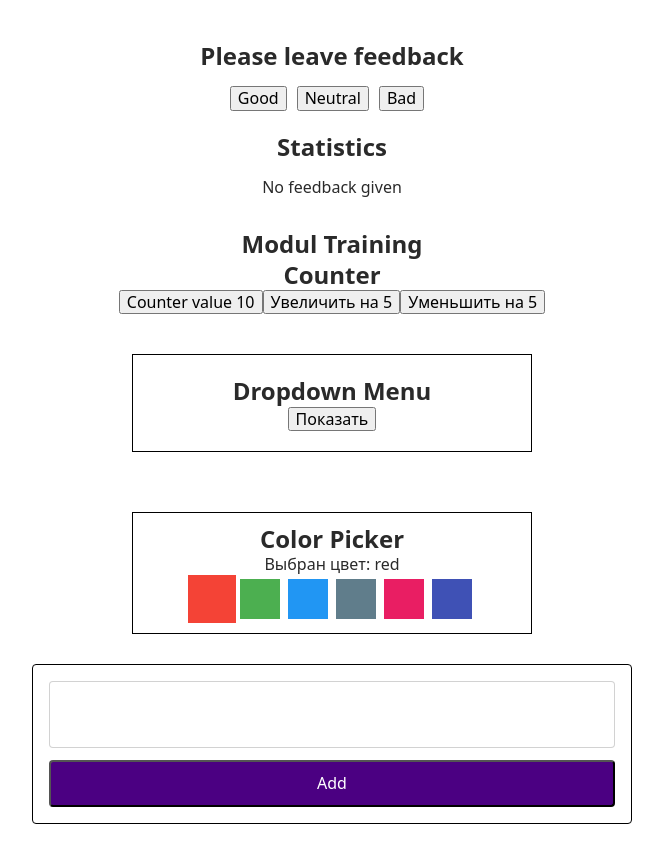
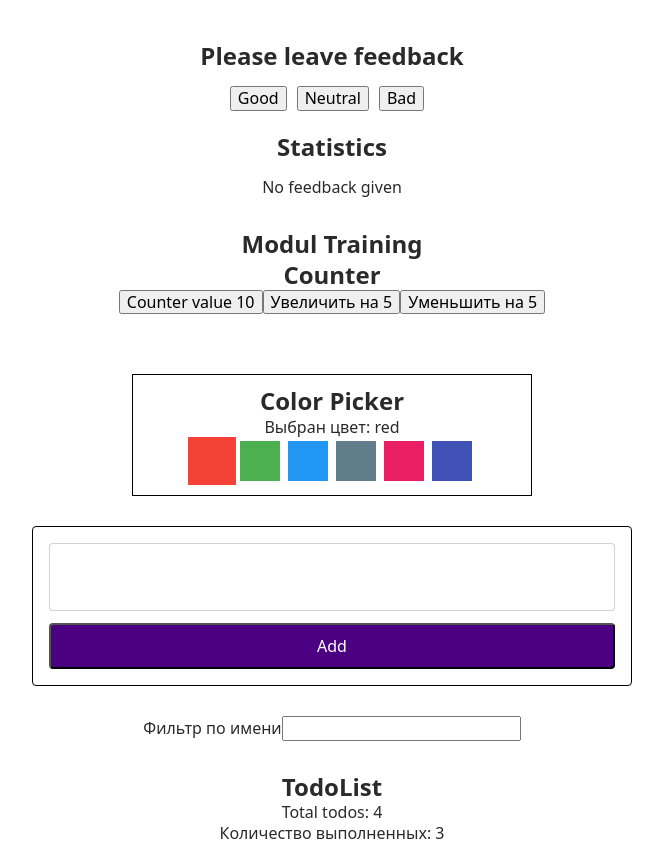
Before and after one commit to Olga-Smolianinova/goit-react-hw-02-feedback, a React (Create React App) app: page / in a window 1280 px wide. Shown: the top 841 px of the page, without its empty margins (308-971 px from the left). Built offline with nearby package versions, Linux system fonts and the light colour scheme; data requests are answered from the project's data file.

Commit message:
delete Dropdown menu

```diff
--- a/src/components/Draft/Draft.js
+++ b/src/components/Draft/Draft.js
@@ -8,7 +8,7 @@ import todosOperations from '../redux/todos/todos-operations';
 // Components
 import Counter from './Counter';
 
-import Dropdown from './Dropdown';
+// import Dropdown from './Dropdown';
 
 import ColorPicker from './ColorPicker';
 
@@ -68,7 +68,7 @@ class Draft extends Component {
         <Counter />
 
         {/* Dropdown Menu */}
-        <Dropdown />
+        {/* <Dropdown /> */}
 
         {/* ColorPicker */}
         <ColorPicker options={colorPickerOptions} />
--- a/src/components/Draft/Dropdown/Dropdown.js
+++ /dev/null
@@ -1,55 +0,0 @@
-import React, { Component } from 'react';
-
-import s from './Dropdown.module.css';
-
-class Dropdown extends Component {
-  state = {
-    visible: false,
-  };
-
-  // для оптимазации кода вместо show  и hide сделаем один метод toggle, который в зависимости от предыдущего переключает visible на противоположное значение
-  toggle = () => {
-    this.setState(prevState => ({
-      visible: !prevState.visible, //!true, т.е. false
-    }));
-  };
-
-  //   show = () => {
-  //     this.setState({ visible: true });
-  //   };
-
-  //   hide = () => {
-  //     this.setState({ visible: false });
-  //   };
-
-  render() {
-    return (
-      <div className={s.Dropdown}>
-        <h2>Dropdown Menu</h2>
-
-        <button
-          type="button"
-          className={s.Dropdown__toggle}
-          onClick={this.toggle}
-        >
-          {/* рендер по условию: если true то отображаем кнопку "Скрыть", в противном случае - кнопку "Показать" */}
-          {this.state.visible ? 'Скрыть' : 'Показать'}
-        </button>
-
-        {/* <button
-          type="button"
-          className={s.Dropdown__toggle}
-          onClick={this.hide}
-        >
-          Скрыть
-        </button> */}
-
-        {/* рендер по условию: если true, тогда отрендери разметку с выпадающим меню*/}
-        {this.state.visible && (
-          <div className={s.Dropdown__menu}>Выпадающее меню</div>
-        )}
-      </div>
-    );
-  }
-}
-export default Dropdown;
--- a/src/components/Draft/Dropdown/Dropdown.module.css
+++ /dev/null
@@ -1,23 +0,0 @@
-.Dropdown {
-  position: relative;
-  width: 400px;
-
-  margin-top: 40px;
-  margin-right: auto;
-  margin-left: auto;
-  padding: 20px;
-
-  border: 1px solid black;
-  text-align: center;
-}
-
-.Dropdown__menu {
-  position: absolute;
-  top: 100%;
-  left: 0;
-  width: 100%;
-  padding: 20px;
-  text-align: center;
-  background-color: teal;
-  color: white;
-}
--- a/src/components/Draft/Dropdown/index.js
+++ /dev/null
@@ -1 +0,0 @@
-export { default } from './Dropdown';
```
